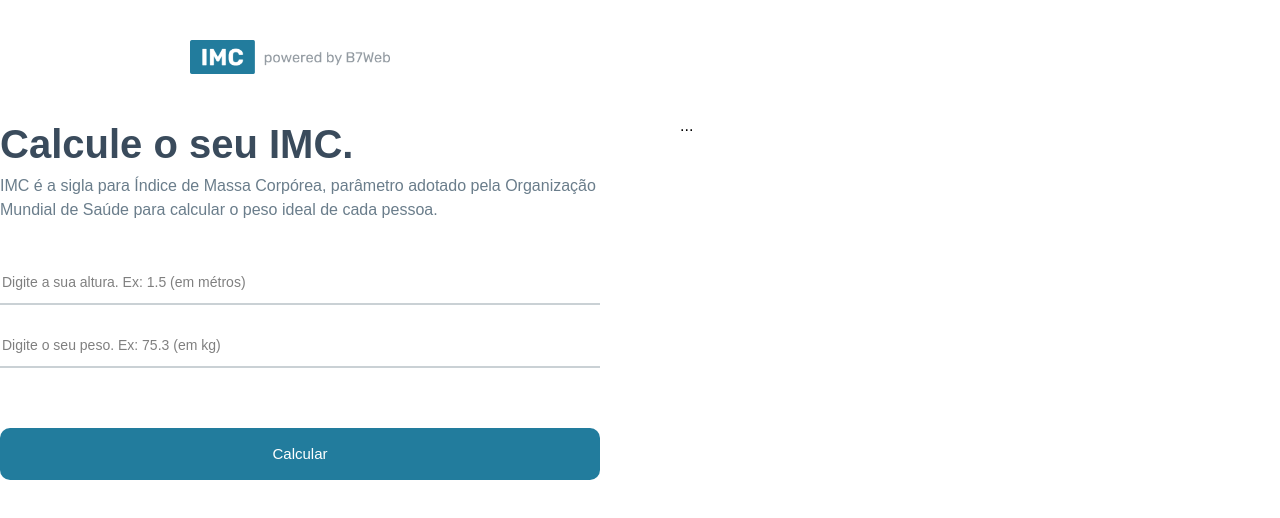
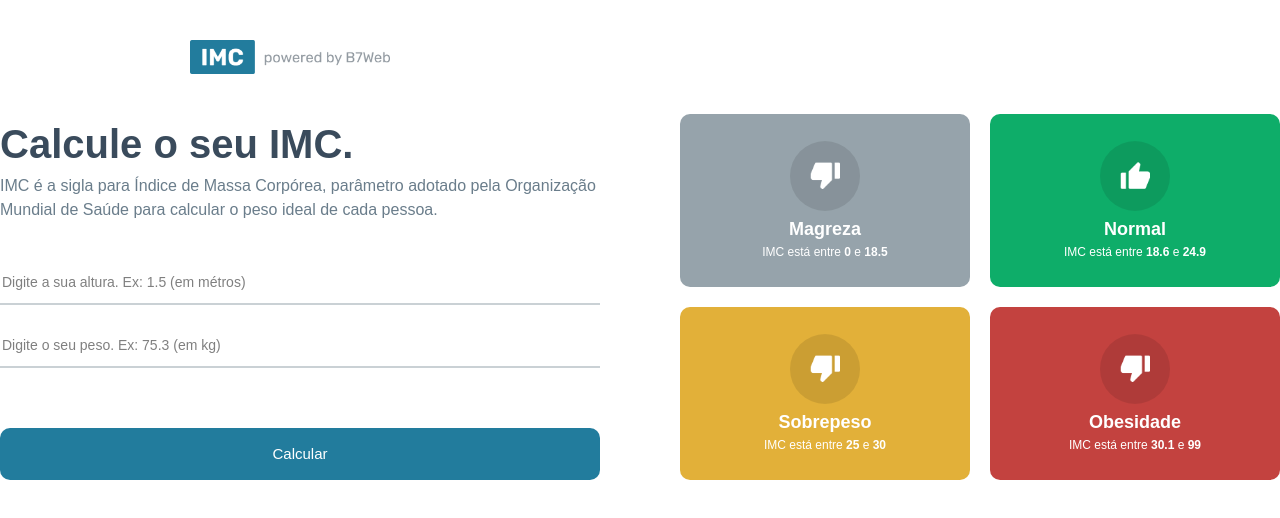
Before and after one commit to Flavianna-Saldanha/calc-imc, a Next.js app: page / in a window 1280 px wide. Shown: the top 518 px of the page. Built offline with nearby package versions, Linux system fonts and the light colour scheme.

Commit message:
Criando o GridItem

```diff
--- a/app/Page.module.css
+++ b/app/Page.module.css
@@ -62,4 +62,12 @@
 .container .rightSide {
 	flex: 1;
 	margin-left: 40px;
+	display: flex;
 }
+
+.container .rightSide .grid {
+	flex: 1;
+	display: grid;
+	grid-template-columns: repeat(2, 1fr);
+	gap: 20px;
+}
--- a/app/page.tsx
+++ b/app/page.tsx
@@ -4,8 +4,9 @@
 import Image from "next/image";
 import powered from "@/src/assets/powered.png";
 import { useState } from 'react';
+import { GridItem } from '@/src/components/GridItem/gridItem';
 
-import { levels, calculateImc } from './helpers/imc';
+import { levels, calculateImc } from '@/src/helpers/imc';
 
 
 const Page = () => {
@@ -53,7 +54,11 @@
 					<button onClick={handleCalculateButton}>Calcular</button>
 				</div>
 				<div className={styles.rightSide}>
-					...
+					<div className={styles.grid}>
+						{levels.map((item, key) => (
+							<GridItem key={key} item={item} />
+						))}
+					</div>
 				</div>
 			</div>
 		</div>
--- /dev/null
+++ b/src/components/GridItem/GridItem.module.css
@@ -0,0 +1,32 @@
+.main {
+	flex: 1;
+	color: #fff;
+	border-radius: 10px;
+	display: flex;
+	justify-content: center;
+	align-items: center;
+	flex-direction: column;
+	padding: 20px;
+}
+
+.gridIcon {
+	width: 70px;
+	height: 70px;
+	border-radius: 50%;
+	background-color: rgba(0, 0, 0, .1);
+	display: flex;
+	justify-content: center;
+	align-items: center;
+}
+
+.gridTitle {
+	font-size: 18px;
+	font-weight: bold;
+	margin-top: 5px;
+}
+
+.gridInfo {
+	font-size: 12px;
+	margin-top: 14ppx;
+	text-align: center;
+}
--- /dev/null
+++ b/src/components/GridItem/gridItem.tsx
@@ -0,0 +1,29 @@
+import { Level } from "@/src/helpers/imc";
+import styles from './GridItem.module.css';
+import upImage from '../../assets/up.png';
+import downImage from '../../assets/down.png';
+import Image from "next/image";
+
+type Props = {
+	item: Level;
+};
+
+export const GridItem = ({ item }: Props) => {
+	return (
+		<div className={styles.main} style={{ backgroundColor: item.color }}>
+			<div className={styles.gridIcon}>
+					<Image
+						src={item.icon === 'up' ? upImage : downImage}
+						width={30}
+						alt="up image | down image"
+					/>
+			</div>
+			<div className={styles.gridTitle}>{item.title}</div>
+			<div className={styles.gridInfo}>
+				<>
+					IMC está entre <strong>{item.imc[0]}</strong> e <strong>{item.imc[1]}</strong>
+				</>
+			</div>
+		</div>
+	);
+}
```
